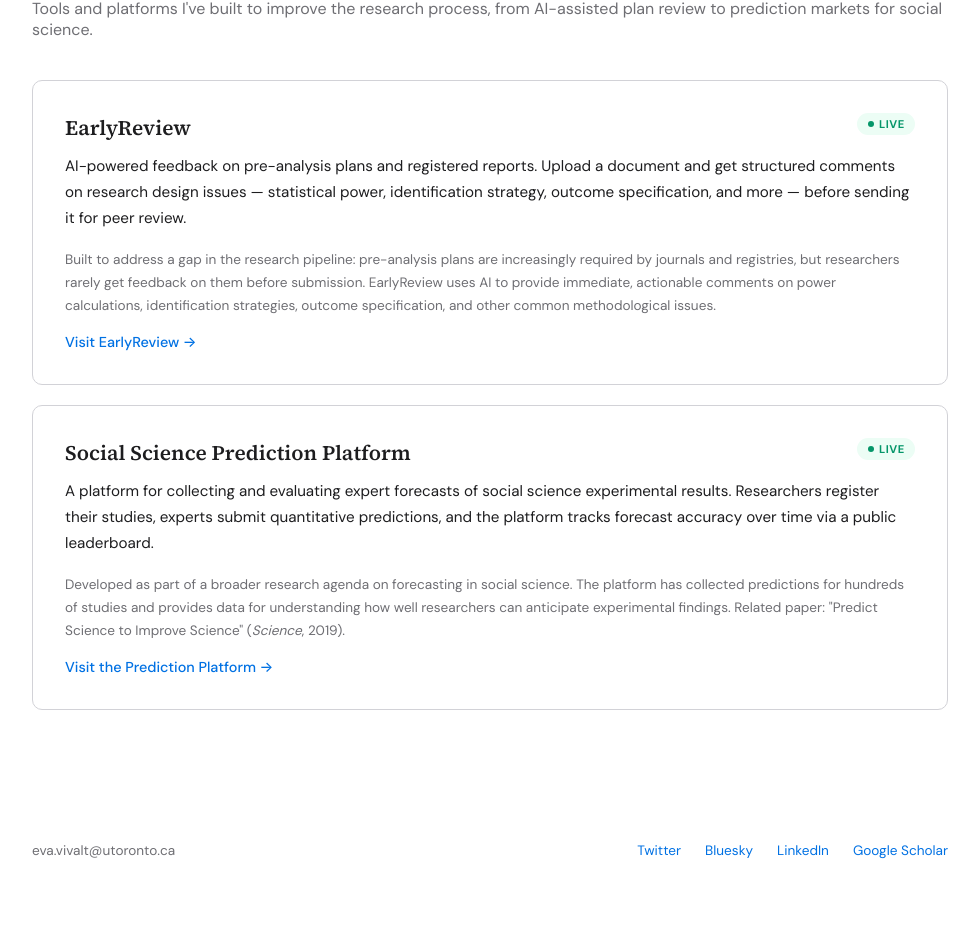
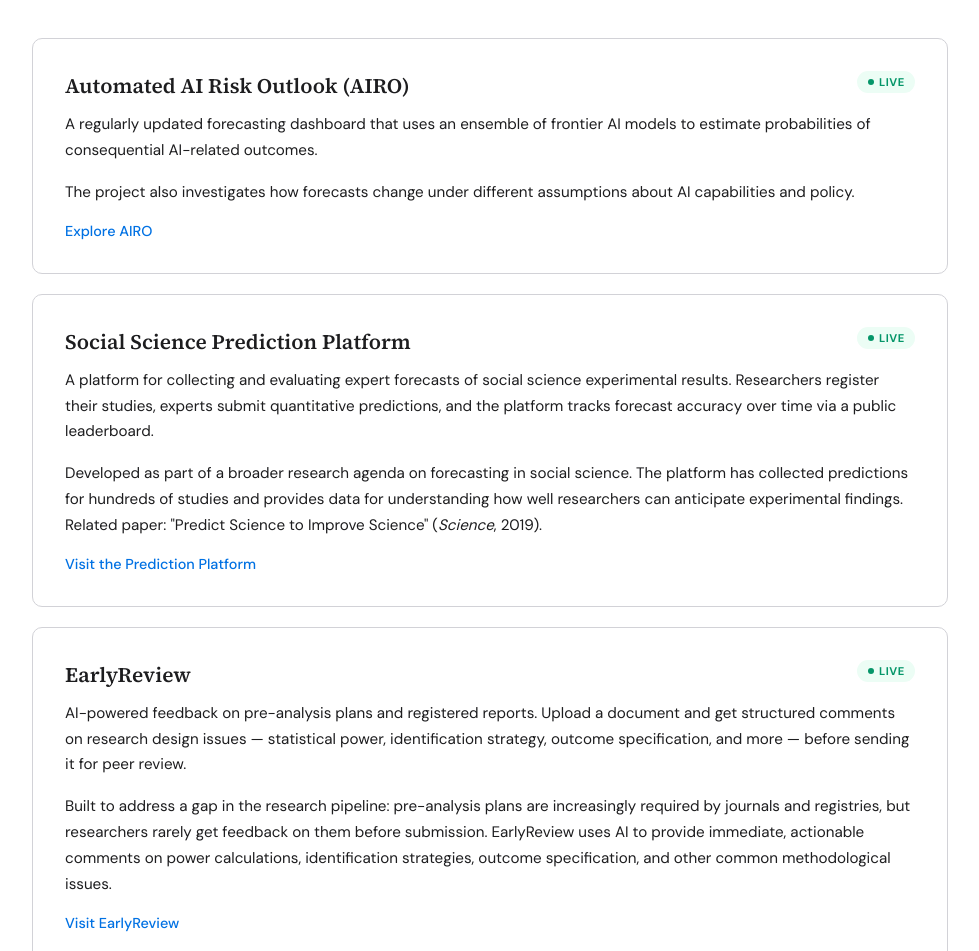
Before and after one commit to vivalt/website, a plain HTML site: page products.html in a window 1280 px wide. Shown: the part 167-1118 px from the top of the page, without its empty margins (150-1129 px from the left). Before the commit the page ends 1074 px from the top, so only its background shows below. Drawn offline with Linux system fonts and the light colour scheme.

Commit message:
Update website

```diff
--- a/products.html
+++ b/products.html
@@ -9,9 +9,10 @@
   gtag('js', new Date());
   gtag('config', 'G-7KWSPK5M9J');
 </script>
+
 <meta charset="UTF-8">
 <meta name="viewport" content="width=device-width, initial-scale=1.0">
-<title>Products - Eva Vivalt</title>
+<title>Projects - Eva Vivalt</title>
 <link href="https://fonts.googleapis.com/css2?family=DM+Sans:ital,wght@0,400;0,500;0,700&family=Source+Serif+4:wght@400;600;700&display=swap" rel="stylesheet">
 <style>
 :root {
@@ -98,7 +99,7 @@ nav .tabs a.active { background: var(--text); color: #fff; }
   margin-bottom: 1rem;
 }
 .product .details {
-  font-size: 0.85rem; color: var(--text-light); line-height: 1.7;
+  font-size: 0.95rem; color: var(--text); line-height: 1.7;
 }
 .product .details em { font-style: italic; }
 .product .visit {
@@ -118,6 +119,7 @@ footer .links { display: flex; gap: 1.5rem; }
   nav .inner { gap: 1.5rem; }
   nav .tabs a { padding: 0.3rem 0.6rem; font-size: 0.8rem; }
 }
+@media(max-width:768px){nav .inner{flex-wrap:wrap;gap:.7rem}nav .tabs{flex-wrap:wrap}footer{flex-wrap:wrap;gap:1rem}footer .links{flex-wrap:wrap}.product{padding:1.4rem}}
 </style>
 </head>
 <body>
@@ -128,7 +130,7 @@ footer .links { display: flex; gap: 1.5rem; }
     <div class="tabs">
       <a href="index.html">Home</a>
       <a href="research.html">Research</a>
-      <a href="products.html" class="active">Products</a>
+      <a href="products.html" class="active">Projects</a>
       <a href="writing.html">Writing</a>
       <a href="about.html">About</a>
       <a href="CV Vivalt.pdf">CV</a>
@@ -137,22 +139,19 @@ footer .links { display: flex; gap: 1.5rem; }
 </nav>
 
 <div class="page-header">
-  <h1>Products & Platforms</h1>
-  <div class="subtitle">Tools and platforms I've built to improve the research process, from AI-assisted plan review to prediction markets for social science.</div>
+  <h1>Projects</h1>
 </div>
 
 <div class="products-list">
 
   <div class="product">
     <div class="product-top">
-      <h2><a href="https://earlyreview.ai">EarlyReview</a></h2>
+      <h2><a href="https://airo.forecastingresearch.org/">Automated AI Risk Outlook (AIRO)</a></h2>
       <span class="status status-live">Live</span>
     </div>
-    <p>AI-powered feedback on pre-analysis plans and registered reports. Upload a document and get structured comments on research design issues — statistical power, identification strategy, outcome specification, and more — before sending it for peer review.</p>
-    <div class="details">
-      Built to address a gap in the research pipeline: pre-analysis plans are increasingly required by journals and registries, but researchers rarely get feedback on them before submission. EarlyReview uses AI to provide immediate, actionable comments on power calculations, identification strategies, outcome specification, and other common methodological issues.
-    </div>
-    <a href="https://earlyreview.ai" class="visit">Visit EarlyReview &rarr;</a>
+    <p>A regularly updated forecasting dashboard that uses an ensemble of frontier AI models to estimate probabilities of consequential AI-related outcomes.</p>
+    <div class="details">The project also investigates how forecasts change under different assumptions about AI capabilities and policy.</div>
+    <a href="https://airo.forecastingresearch.org/" class="visit">Explore AIRO</a>
   </div>
 
   <div class="product">
@@ -164,7 +163,19 @@ footer .links { display: flex; gap: 1.5rem; }
     <div class="details">
       Developed as part of a broader research agenda on forecasting in social science. The platform has collected predictions for hundreds of studies and provides data for understanding how well researchers can anticipate experimental findings. Related paper: "Predict Science to Improve Science" (<em>Science</em>, 2019).
     </div>
-    <a href="https://socialscienceprediction.org" class="visit">Visit the Prediction Platform &rarr;</a>
+    <a href="https://socialscienceprediction.org" class="visit">Visit the Prediction Platform</a>
+  </div>
+
+<div class="product">
+    <div class="product-top">
+      <h2><a href="https://earlyreview.ai">EarlyReview</a></h2>
+      <span class="status status-live">Live</span>
+    </div>
+    <p>AI-powered feedback on pre-analysis plans and registered reports. Upload a document and get structured comments on research design issues — statistical power, identification strategy, outcome specification, and more — before sending it for peer review.</p>
+    <div class="details">
+      Built to address a gap in the research pipeline: pre-analysis plans are increasingly required by journals and registries, but researchers rarely get feedback on them before submission. EarlyReview uses AI to provide immediate, actionable comments on power calculations, identification strategies, outcome specification, and other common methodological issues.
+    </div>
+    <a href="https://earlyreview.ai" class="visit">Visit EarlyReview</a>
   </div>
 
 </div>
```
